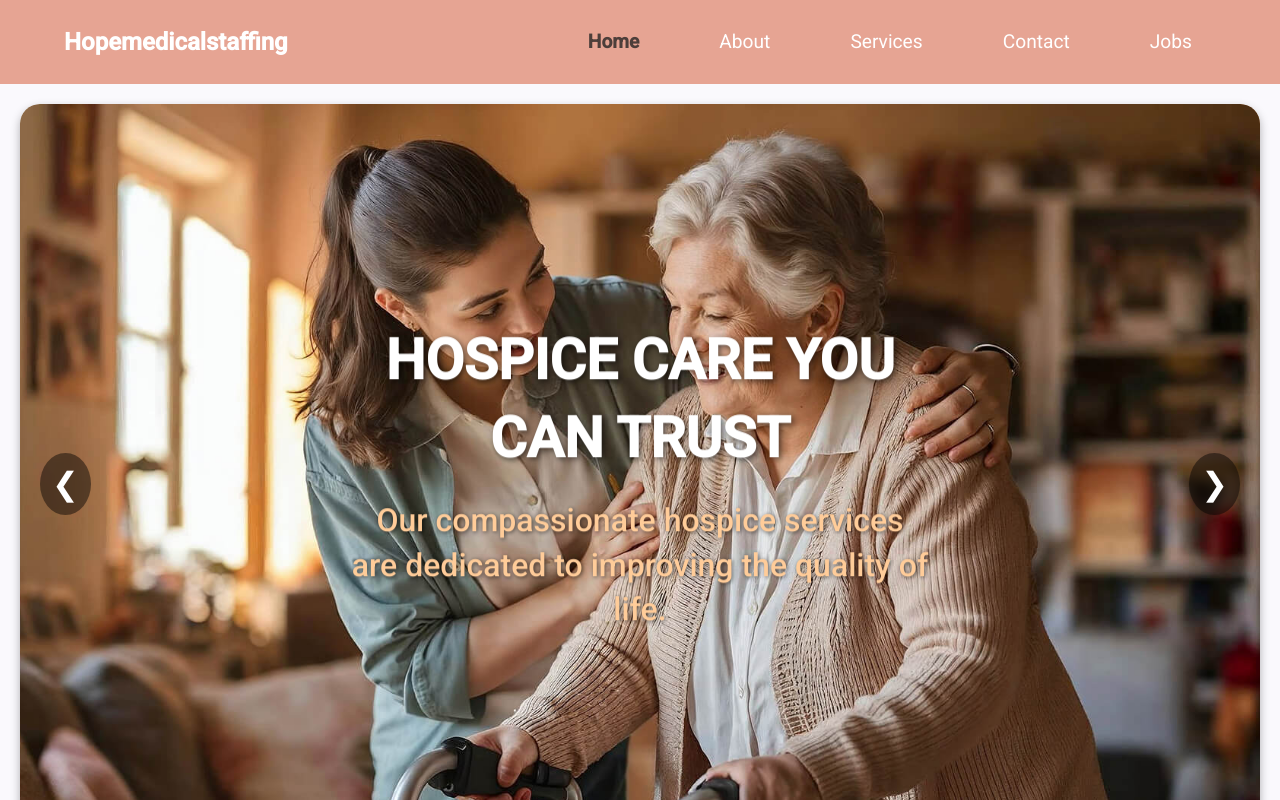
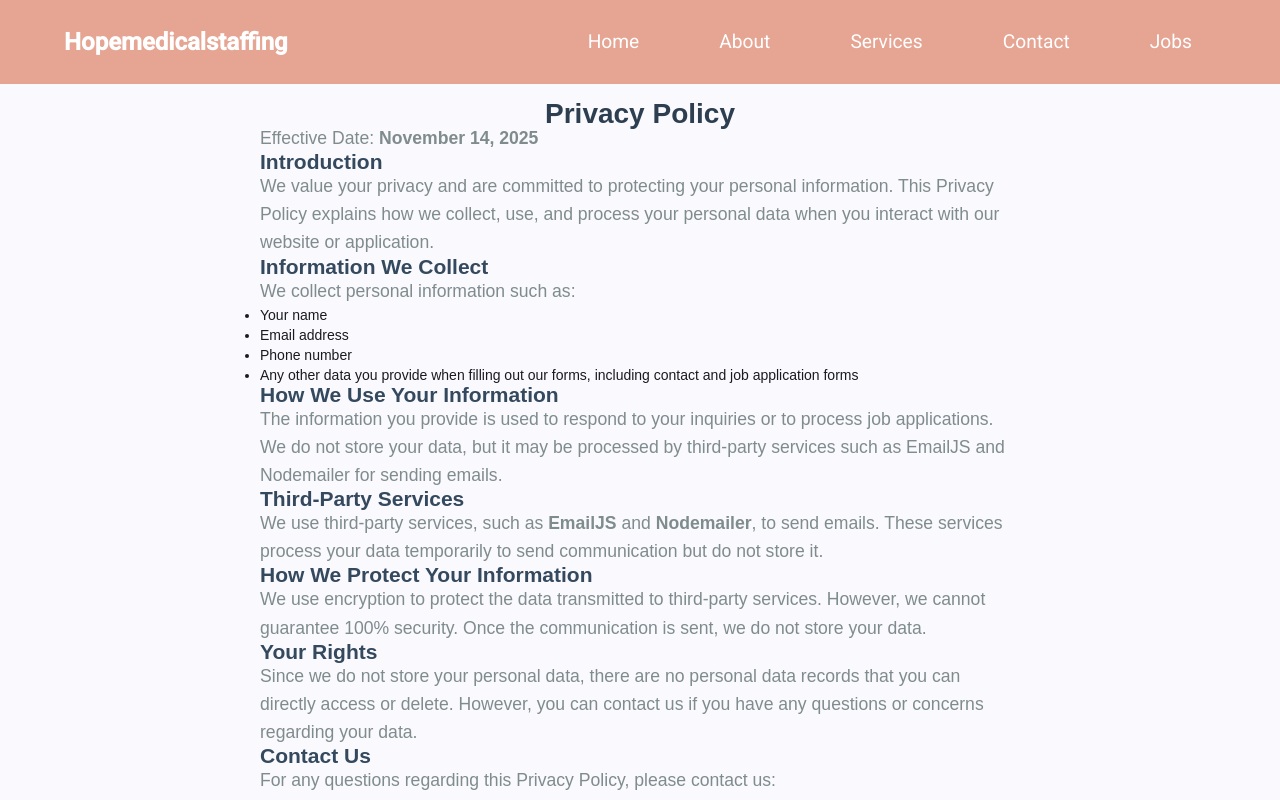
Before and after one commit to collinsMutai/Hopemedicalstaffing, an Angular app in the folder frontend/: page /privacy-policy in a window 1280 px wide. Before the commit this address led to /. Shown: the top 800 px of the page. Built offline with nearby package versions, Linux system fonts and the light colour scheme.

Commit message:
connect api

```diff
--- a/frontend/src/app/app.css
+++ b/frontend/src/app/app.css
@@ -0,0 +1,43 @@
+/* Back to Top Button */
+.back-to-top {
+  position: fixed;
+  bottom: 30px;
+  right: 30px;
+  background-color: #4D3E3A; /* Background color */
+  color: white;
+  border: none;
+  padding: 10px;
+  border-radius: 50%; /* Make it circular */
+  font-size: 0; /* Hide text */
+  cursor: pointer;
+  opacity: 0.7;
+  transition: opacity 0.3s ease;
+  z-index: 1000; /* Make sure it's above other content */
+  display: flex; /* Flex to center the icon */
+  justify-content: center;
+  align-items: center;
+  width: 50px; /* Size of the button */
+  height: 50px; /* Size of the button */
+  visibility: hidden; /* Initially hidden */
+}
+
+/* Show the button when it's scrolled down */
+.back-to-top.show {
+  visibility: visible;
+  opacity: 1;
+}
+
+/* Style for the SVG icon inside the button */
+.back-to-top svg {
+  width: 24px;
+  height: 24px;
+  stroke: white; /* Make sure the icon is white */
+  transition: stroke 0.2s ease;
+}
+
+/* Hover effect */
+.back-to-top:hover {
+  opacity: 1; /* Full opacity when hovered */
+}
+
+/* Optional: Add a smooth transition effect when the button is shown/hidden */
--- a/frontend/src/app/app.html
+++ b/frontend/src/app/app.html
@@ -1,3 +1,11 @@
 <app-navbar></app-navbar>
-<router-outlet />
+<router-outlet></router-outlet>
 <app-footer></app-footer>
+
+<!-- Back to Top Button -->
+<button class="back-to-top" [class.show]="showBackToTop" (click)="scrollToTop()" aria-label="Back to Top">
+  <svg xmlns="http://www.w3.org/2000/svg" width="24" height="24" viewBox="0 0 24 24" fill="none" stroke="currentColor" stroke-width="2" stroke-linecap="round" stroke-linejoin="round" class="icon">
+    <path stroke="none" d="M0 0h24v24H0z" fill="none"/>
+    <path d="M6 15l6 -6l6 6" />
+  </svg>
+</button>
--- a/frontend/src/app/app.routes.ts
+++ b/frontend/src/app/app.routes.ts
@@ -2,9 +2,11 @@ import { Routes } from '@angular/router';
 
 import { Home } from './components/home/home';
 import { Jobs } from './components/jobs/jobs';
+import { Privacy } from './components/privacy/privacy';
 
 export const routes: Routes = [
   { path: '', component: Home },
   { path: 'jobs', component: Jobs },
-  { path: '**', redirectTo: '' },
+  { path: 'privacy-policy', component: Privacy },
+  { path: '**', redirectTo: '', pathMatch: 'full' },
 ];
--- a/frontend/src/app/app.ts
+++ b/frontend/src/app/app.ts
@@ -1,14 +1,37 @@
-import { Component, signal } from '@angular/core';
+import { Component, OnInit, HostListener } from '@angular/core';
 import { RouterOutlet } from '@angular/router';
-import { NavbarComponent } from "./components/navbar/navbar";
-import { Footer } from "./components/footer/footer";
+import { NavbarComponent } from './components/navbar/navbar';
+import { Footer } from './components/footer/footer';
+import { CommonModule } from '@angular/common';
 
 @Component({
   selector: 'app-root',
-  imports: [RouterOutlet, NavbarComponent, Footer],
+  imports: [RouterOutlet, NavbarComponent, Footer, CommonModule],
   templateUrl: './app.html',
-  styleUrl: './app.css'
+  styleUrls: ['./app.css']
 })
-export class App {
-  protected readonly title = signal('frontend');
+export class App implements OnInit {
+  showBackToTop = false; // Controls visibility of the "Back to Top" button
+
+  // Listen to the window scroll event
+  @HostListener('window:scroll', [])
+  onWindowScroll() {
+    if (window.scrollY > 200) {
+      this.showBackToTop = true; // Show the button after scrolling 200px
+    } else {
+      this.showBackToTop = false; // Hide the button when scrolled to top
+    }
+  }
+
+  ngOnInit() {
+    // Initial check to see if the page is scrolled down when the app loads
+    if (window.scrollY > 200) {
+      this.showBackToTop = true;
+    }
+  }
+
+  // Scroll the page to the top
+  scrollToTop() {
+    window.scrollTo({ top: 0, behavior: 'smooth' });
+  }
 }
--- a/frontend/src/app/components/contact/contact.html
+++ b/frontend/src/app/components/contact/contact.html
@@ -86,7 +86,18 @@
         placeholder="Your Message"
         required
       ></textarea>
-
+<!-- Privacy Policy Checkbox -->
+      <div class="privacy-policy">
+        <label>
+          <input
+            type="checkbox"
+            [(ngModel)]="formData.privacyPolicy"
+            name="privacyPolicy"
+            required
+          />
+          I agree to the <a href="/privacy-policy" target="_blank">Privacy Policy</a>
+        </label>
+      </div>
       <button type="submit">Submit Message</button>
     </form>
   </div>
--- a/frontend/src/app/components/contact/contact.ts
+++ b/frontend/src/app/components/contact/contact.ts
@@ -19,6 +19,7 @@ export class Contact {
     phone: '',
     email: '',
     message: '',
+    privacyPolicy: false,
   };
 
   constructor(private snackBar: MatSnackBar) {}
@@ -39,6 +40,7 @@ export class Contact {
       email: this.formData.email,
       phone: this.formData.phone,
       message: this.formData.message,
+
     };
 
     emailjs
@@ -67,6 +69,7 @@ export class Contact {
       phone: '',
       email: '',
       message: '',
+      privacyPolicy: false,
     };
   }
 
--- a/frontend/src/app/components/jobs/jobs.css
+++ b/frontend/src/app/components/jobs/jobs.css
@@ -71,6 +71,28 @@ h3 {
 p {
   font-size: 1.1em; /* Increased font size for the description */
 }
+
+/* Privacy Policy Checkbox Inline Styling */
+.privacy-policy-label {
+  font-size: 0.9em;
+  display: inline-flex; /* Makes the label content inline */
+  align-items: center;
+  white-space: nowrap; /* Prevents text from wrapping */
+}
+
+.privacy-policy-label input[type="checkbox"] {
+  margin-right: 8px; /* Adds a small space between the checkbox and the text */
+}
+
+.privacy-policy-label a {
+  color: #e6a493; /* Modify based on your theme */
+  text-decoration: none;
+}
+
+.privacy-policy-label a:hover {
+  text-decoration: underline;
+}
+
 
 /* Media Queries for Responsive Design */
 
--- a/frontend/src/app/components/jobs/jobs.html
+++ b/frontend/src/app/components/jobs/jobs.html
@@ -37,6 +37,14 @@
         <input type="file" id="resume" (change)="onFileChange($event)" class="form-control" accept="application/pdf" required />
       </div>
 
+         <!-- Privacy Policy Checkbox -->
+    <div class="form-group">
+      <label class="privacy-policy-label">
+        <input type="checkbox" [(ngModel)]="formData.agreeToPrivacyPolicy" required />
+        I agree to the <a href="/privacy-policy" target="_blank">Privacy Policy</a>
+      </label>
+    </div>
+
       <div class="modal-buttons">
         <button mat-button (click)="submitApplication()">Submit Application</button>
         <button mat-button (click)="closeModal()">Cancel</button>
--- a/frontend/src/app/components/jobs/jobs.ts
+++ b/frontend/src/app/components/jobs/jobs.ts
@@ -50,7 +50,8 @@ export class Jobs {
       !this.formData.phone ||
       !this.formData.email ||
       !this.formData.role ||
-      !this.resumeFile
+      !this.resumeFile ||
+      !this.formData.agreeToPrivacyPolicy
     ) {
       this.snackBar.open('Please fill in all the required fields and upload a resume.', 'Close', {
         duration: 5000,
--- /dev/null
+++ b/frontend/src/app/components/privacy/privacy.css
@@ -0,0 +1,30 @@
+.privacy-policy-container {
+  padding: 20px;
+  max-width: 800px;
+  margin: 0 auto;
+  font-family: Arial, sans-serif;
+}
+
+h1 {
+  text-align: center;
+  color: #2c3e50;
+}
+
+h2 {
+  color: #34495e;
+}
+
+p {
+  font-size: 1.1rem;
+  line-height: 1.6;
+  color: #7f8c8d;
+}
+
+a {
+  color: #2980b9;
+  text-decoration: none;
+}
+
+a:hover {
+  text-decoration: underline;
+}
--- /dev/null
+++ b/frontend/src/app/components/privacy/privacy.html
@@ -0,0 +1,51 @@
+<div class="privacy-policy-container">
+  <h1>Privacy Policy</h1>
+  <p>Effective Date: <strong>November 14, 2025</strong></p>
+
+  <h2>Introduction</h2>
+  <p>
+    We value your privacy and are committed to protecting your personal information. This Privacy Policy explains how we collect, use, and process your personal data when you interact with our website or application.
+  </p>
+
+  <h2>Information We Collect</h2>
+  <p>
+    We collect personal information such as:
+</p>
+    <ul>
+      <li>Your name</li>
+      <li>Email address</li>
+      <li>Phone number</li>
+      <li>Any other data you provide when filling out our forms, including contact and job application forms</li>
+    </ul>
+
+  <h2>How We Use Your Information</h2>
+  <p>
+    The information you provide is used to respond to your inquiries or to process job applications. We do not store your data, but it may be processed by third-party services such as EmailJS and Nodemailer for sending emails.
+  </p>
+
+  <h2>Third-Party Services</h2>
+  <p>
+    We use third-party services, such as <strong>EmailJS</strong> and <strong>Nodemailer</strong>, to send emails. These services process your data temporarily to send communication but do not store it.
+  </p>
+
+  <h2>How We Protect Your Information</h2>
+  <p>
+    We use encryption to protect the data transmitted to third-party services. However, we cannot guarantee 100% security. Once the communication is sent, we do not store your data.
+  </p>
+
+  <h2>Your Rights</h2>
+  <p>
+    Since we do not store your personal data, there are no personal data records that you can directly access or delete. However, you can contact us if you have any questions or concerns regarding your data.
+  </p>
+
+  <h2>Contact Us</h2>
+  <p>
+    For any questions regarding this Privacy Policy, please contact us:
+  </p>
+  <p>
+    Email: <a href="mailto:info@hopemedicalstaffing.com">info@hopemedicalstaffing.com</a><br />
+    Phone: <strong>503-747-5544</strong><br />
+    Fax: <strong>503-751-2962</strong><br />
+    Address: <strong>797 NE Kathryn St. Hillsboro, OR 97124</strong>
+  </p>
+</div>
--- /dev/null
+++ b/frontend/src/app/components/privacy/privacy.ts
@@ -0,0 +1,10 @@
+import { Component } from '@angular/core';
+
+@Component({
+  selector: 'app-privacy',
+  templateUrl: './privacy.html',
+  styleUrls: ['./privacy.css']
+})
+export class Privacy {
+  effectiveDate: string = new Date().toLocaleDateString(); // This will give today's date in a readable format
+}
```
Also changed, not shown: 2 other files (tests, documents, lock files or other folders).
